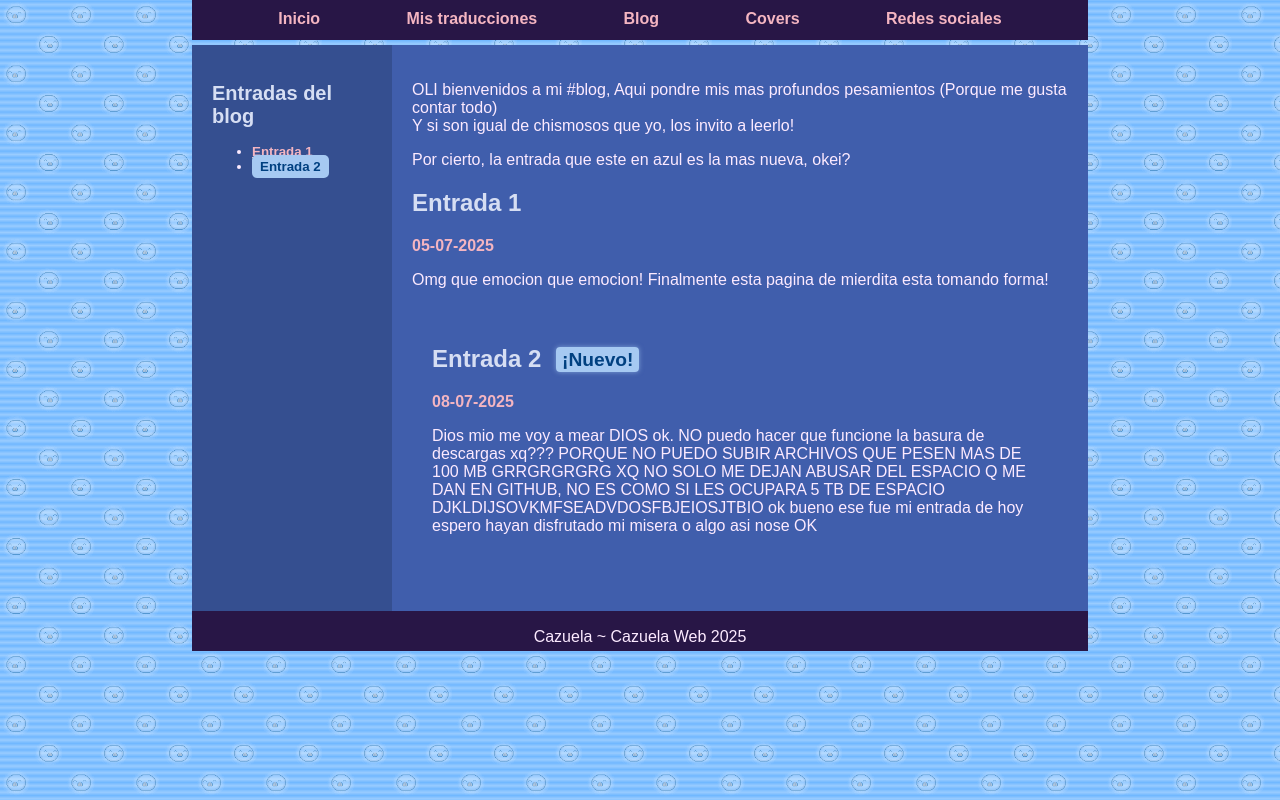
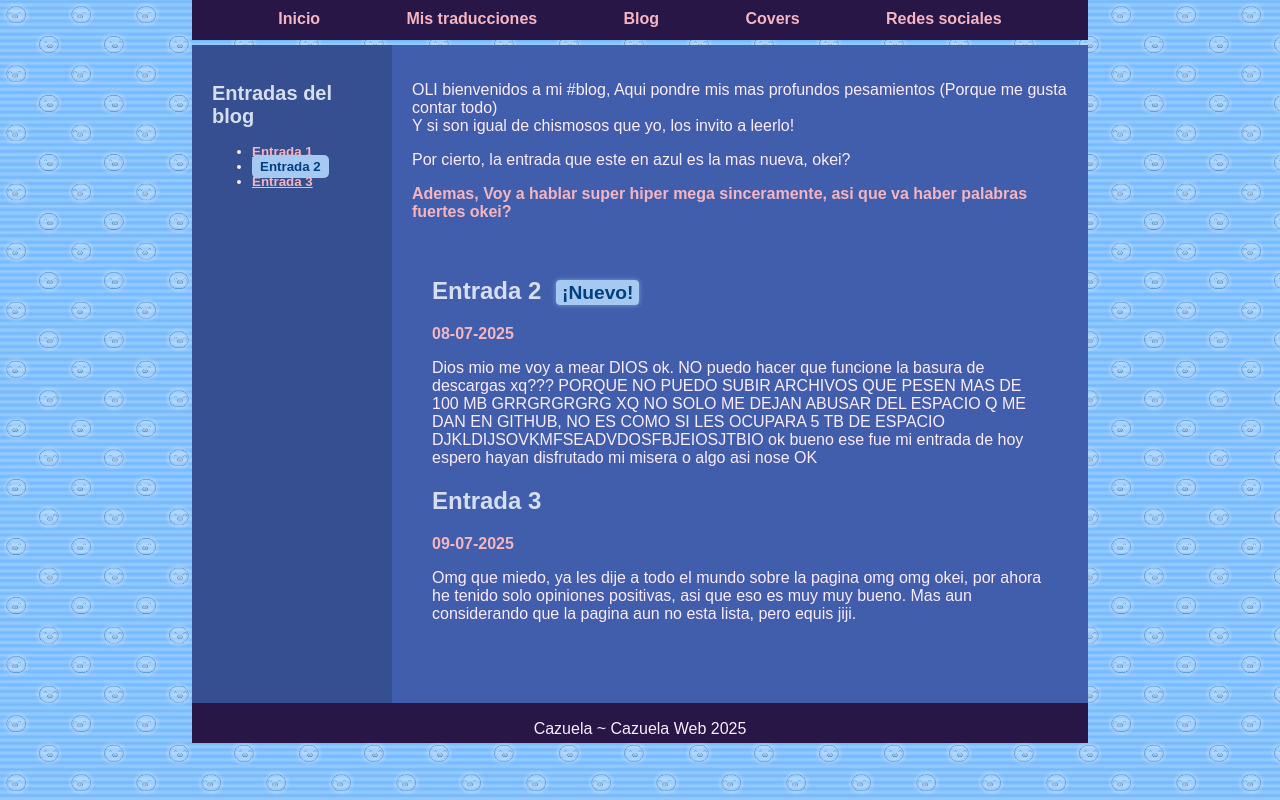
Before and after one commit to Cazuela316/Cazuela-Web, a plain HTML site: page blog.html in a window 1280 px wide. Drawn offline with Linux system fonts and the light colour scheme.

Commit message:
entrada 3

```diff
--- a/blog.html
+++ b/blog.html
@@ -28,21 +28,29 @@
     <div id="flex">
       <main id="blogMain">
         <p>OLI bienvenidos a mi #blog, Aqui pondre mis mas profundos pesamientos (Porque me gusta contar todo) <br>
-          Y si son igual de chismosos que yo, los invito a leerlo!
-        </p>
+          Y si son igual de chismosos que yo, los invito a leerlo!</p>
         <p>Por cierto, la entrada que este en azul es la mas nueva, okei?</p>
+        <p><strong>Ademas, Voy a hablar super hiper mega sinceramente, asi que va haber palabras fuertes okei?</strong></p>
 
-        <div id="entrada1" class="entrada-activa" data-fecha="2025-07-07"> <!-- Es AAAA-MM-DD-->
+        <div id="entrada1" class="entrada-oculta" data-fecha="2025-07-07"> <!-- Es AAAA-MM-DD-->
         <h2>Entrada 1</h2>
         <p><strong>05-07-2025</strong></p>
         <p>Omg que emocion que emocion! Finalmente esta pagina de mierdita esta tomando forma!</p>
       </div>
-       <div id="entrada2" class="entrada-activa" data-fecha="2025-07-08"> <!-- Es AAAA-MM-DD-->
+       <div id="entrada2" class="entrada-oculta" data-fecha="2025-07-08"> <!-- Es AAAA-MM-DD-->
         <h2>Entrada 2</h2>
         <p><strong>08-07-2025</strong></p>
         <p>Dios mio me voy a mear DIOS ok. NO puedo hacer que funcione la basura de descargas xq??? PORQUE NO PUEDO SUBIR ARCHIVOS QUE PESEN MAS DE 100 MB GRRGRGRGRG
           XQ NO SOLO ME DEJAN ABUSAR DEL ESPACIO Q ME DAN EN GITHUB, NO ES COMO SI LES OCUPARA 5 TB DE ESPACIO DJKLDIJSOVKMFSEADVDOSFBJEIOSJTBIO ok bueno ese fue mi
           entrada de hoy espero hayan disfrutado mi misera o algo asi nose OK
+        </p>
+
+        <div id="entrada3" class="entrada-activa" data-fecha="2025-07-09"> <!-- Es AAAA-MM-DD-->
+        <h2>Entrada 3</h2>
+        <p><strong>09-07-2025</strong></p>
+        <p>Omg que miedo, ya les dije a todo el mundo sobre la pagina omg omg okei, por ahora he tenido solo opiniones positivas,
+          asi que eso es muy muy bueno.
+          Mas aun considerando que la pagina aun no esta lista, pero equis jiji.
         </p>
 
 
@@ -60,7 +68,7 @@
         <ul>
           <li><a href="#" onclick="mostrarEntrada('entrada1')">Entrada 1</a></li>
           <li><a href="#" onclick="mostrarEntrada('entrada2')">Entrada 2</a></li>
-          <!--<li><a href="#" onclick="mostrarEntrada('entrada3')">Entrada 3c</a></li>-->
+          <li><a href="#" onclick="mostrarEntrada('entrada3')">Entrada 3</a></li>
         </ul>
       </aside>
     </div>
```
